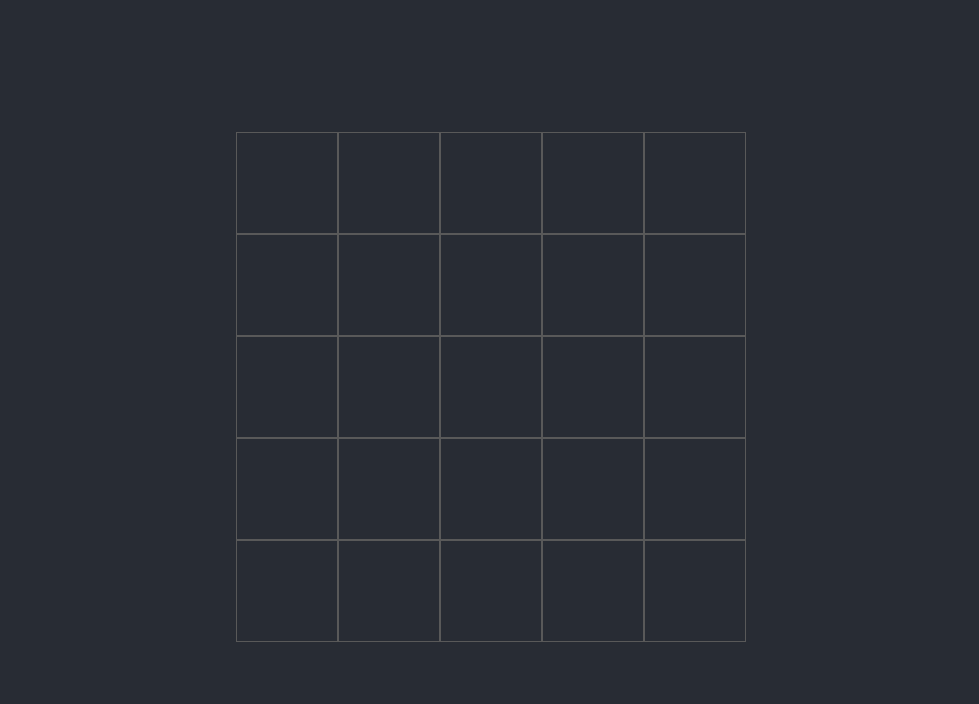
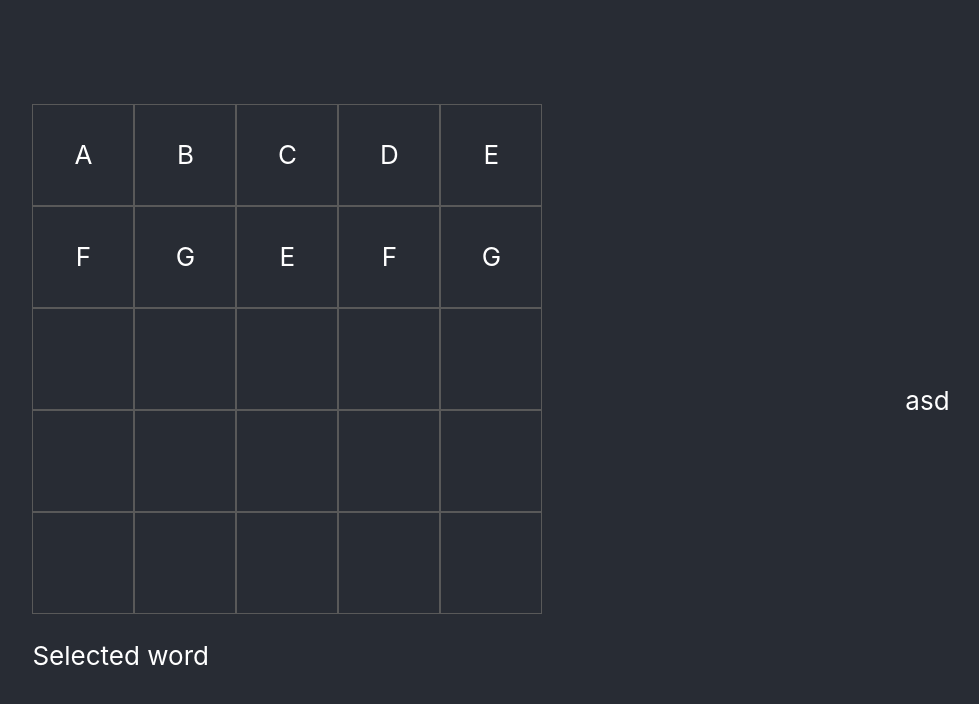
Before and after one commit to skochk/-WordLadderGame, a React (Create React App) app in the folder frontend/my-app/: page / in a window 1280 px wide. Shown: the top 704 px of the page, without its empty margins (149-1128 px from the left). Built offline with nearby package versions, Linux system fonts and the light colour scheme; no server answers.

Commit message:
input and word check

```diff
--- a/frontend/my-app/package.json
+++ b/frontend/my-app/package.json
@@ -10,6 +10,7 @@
     "@types/node": "^16.18.80",
     "@types/react": "^18.2.55",
     "@types/react-dom": "^18.2.19",
+    "axios": "^1.6.7",
     "react": "^18.2.0",
     "react-dom": "^18.2.0",
     "react-scripts": "5.0.1",
--- a/frontend/my-app/src/App.css
+++ b/frontend/my-app/src/App.css
@@ -25,6 +25,10 @@
   justify-content: center;
   font-size: calc(10px + 2vmin);
   color: white;
+  display: flex;
+  flex-direction: row;
+  justify-content: space-around;
+
 }
 
 .App-link {
--- a/frontend/my-app/src/App.tsx
+++ b/frontend/my-app/src/App.tsx
@@ -1,14 +1,18 @@
 import React, {useEffect, useState} from 'react';
 import './App.css';
-import Playboard from "./gamePage/playboard";
+import Playboard from "./gamePage/playboardComponent/playboard";
+import Score from "./gamePage/scoreComponent/score";
 
 
 interface FirstWordData {
   word: string
 }
 
+
 function App() {
   const [initialWord, setInitalWord] = useState<string>("");
+  const [newWordFromPlayer, setNewWordFromPlayer] = useState<string | null>(null);
+
 
   useEffect(()=>{
     const firstWordFetch = async ()=>{
@@ -28,9 +32,22 @@ function App() {
 
   },[]);
 
+  const handleNewWord = (word:string)=>{
+    console.log("handleNewWord", word);
+    setNewWordFromPlayer(word);
+  }
+
   return (
     <div className="App-header">
-      <Playboard firstWord={initialWord} gridSize={5}/>
+      <Playboard
+        firstWord={initialWord}
+        gridSize={5}
+        onCorrectWord={handleNewWord}
+      />
+      <Score
+
+      />
+
     </div>
   );
 }
--- /dev/null
+++ b/frontend/my-app/src/classes/gameClass.tsx
@@ -0,0 +1,5 @@
+
+
+
+
+export {}
--- /dev/null
+++ b/frontend/my-app/src/functions/apiRequests.tsx
@@ -0,0 +1,26 @@
+import axios from "axios";
+
+const url = "http://localhost:3001";
+
+
+type wordCheckResponse = {
+    result: boolean
+}
+
+const wordCheckOnExisting = async(word: string)=>{
+    try{
+        let response  = await axios.post(`http://localhost:3001/api/wordCheck`,
+            {
+                word: word
+            });
+            // console.log(response.data);
+        return response.data.result;
+    }catch(err){
+        console.log('axios err', err);
+        throw err;
+    }
+}
+
+export {
+    wordCheckOnExisting
+};
--- /dev/null
+++ b/frontend/my-app/src/functions/wordBuildFromArray.tsx
@@ -0,0 +1,9 @@
+
+
+const wordBuildFromArray = (gridArray: string[], wordArray: number[])=>{
+    let word = "";
+    wordArray.map(element => word+=gridArray[element]);
+    return word;
+}
+
+export { wordBuildFromArray };
--- a/frontend/my-app/src/gamePage/boardCell/cell.tsx
+++ b/frontend/my-app/src/gamePage/playboardComponent/boardCell/cell.tsx
@@ -1,7 +1,7 @@
 import React, {useEffect, useState} from 'react';
-import '../../App.css';
+import '../../../App.css';
 
-export default function({
+export default function Cell({
     letter,
     isSelected,
     onMouseDown,
--- a/frontend/my-app/src/gamePage/playboard.tsx
+++ b/frontend/my-app/src/gamePage/playboardComponent/playboard.tsx
@@ -1,19 +1,34 @@
 import React, {useEffect, useState} from 'react';
-import '../App.css';
+import '../../App.css';
 import Cell from "./boardCell/cell";
-import cell from './boardCell/cell';
+import { wordBuildFromArray } from '../../functions/wordBuildFromArray';
+import { wordCheckOnExisting } from "../../functions/apiRequests";
+
 
 export default function Playboard({
     firstWord,
-    gridSize
+    gridSize,
+    onCorrectWord
 }:{
     firstWord: string,
-    gridSize: number
+    gridSize: number,
+    onCorrectWord: (word: string) => void;
 }){
 
     const [wordsGrid, setWordsGrid] = useState<string[]>(
         Array.from({length:gridSize*gridSize}).map((el)=> "")
     )
+    wordsGrid[0] = "A"
+    wordsGrid[1] = "B"
+    wordsGrid[2] = "C"
+    wordsGrid[3] = "D"
+    wordsGrid[4] = "E"
+    wordsGrid[5] = "F"
+    wordsGrid[6] = "G"
+    wordsGrid[7] = "E"
+    wordsGrid[8] = "F"
+    wordsGrid[9] = "G"
+
     const [waitingInputCellFromUser, setWaitingInputCellFromUser] = useState<number | null>(null);
     const [lastInput, setLastInput] = useState<number | null>(null); // need this in case if user want to change entered letter or change cell
     const [isWordSelecting, setIsWordSelecting] = useState<boolean>(false);
@@ -24,13 +39,13 @@ export default function Playboard({
     const startIndex = (gridSize * gridSize - gridSize)/2;
     let wordsGridWithFirstWord = wordsGrid;
     for(let i = 0; i<firstWord.length; i++){
-        wordsGridWithFirstWord[i+startIndex] = firstWord[i]; // why this changed state?
+        wordsGridWithFirstWord[i+startIndex] = firstWord[i].toUpperCase(); // why this changed state?
     }
+
     // setWordsGrid(wordsGridWithFirstWord); // max rerenders call
 
 
     const handleKeyDown = (event: React.KeyboardEvent<HTMLImageElement>) => {
-        console.log('sevent', event)
         if (waitingInputCellFromUser !== null && /^[a-zA-Z]$/.test(event.key)) {
             const updatedWordsGrid = [...wordsGrid];
             if(lastInput) updatedWordsGrid[lastInput] = "";
@@ -41,9 +56,7 @@ export default function Playboard({
         }
     };
 
-
     const onMouseDownHandler = (cellIndex: number) =>{
-        // console.log("cellindex",cellIndex, 'lastInput index:', lastInput);
         if(wordsGrid[cellIndex] == "" || cellIndex == lastInput){
             setWaitingInputCellFromUser(cellIndex);
             setSelectedWordFromUser([]);
@@ -58,11 +71,51 @@ export default function Playboard({
     }
 
     const mouseOnCellEnter = (cellIndex: number)=>{
-        // console.log("mouseOnCellEnter", cellIndex, "isWordSelecting",isWordSelecting, "lastInput",lastInput);
-        if(isWordSelecting && wordsGrid[cellIndex] !== ""){
+
+        if(isWordSelecting && wordsGrid[cellIndex] !== "" && !selectedWordFromUser.includes(cellIndex)){
             setSelectedWordFromUser([...selectedWordFromUser,cellIndex])
         }
+        if(wordsGrid[cellIndex] == "" || selectedWordFromUser.includes(cellIndex)){
+            // setIsWordSelecting(false);
+        }
+
+        if(selectedWordFromUser[selectedWordFromUser.length -1] == cellIndex){
+            console.log('Deleted last element')
+            setSelectedWordFromUser(selectedWordFromUser.splice(-1))
+        }
+
+        console.log(selectedWordFromUser, "selectedWordFromUser", cellIndex, "cellIndex")
     }
+
+    useEffect(() => {
+        const checkWord = async () => {
+            const word = wordBuildFromArray(wordsGrid, selectedWordFromUser);
+            const result = await wordCheckOnExisting(word);
+            if (result) {
+                console.log("Correct word:", word);
+                onCorrectWord(word);
+            } else {
+                setIsWordSelecting(false);
+                console.log("word not exist!")
+                let wordsGridRemovedLastInput = [...wordsGrid];
+                if(lastInput) wordsGridRemovedLastInput[lastInput] = ''; // ?? if writed only because of lastInput type null capability
+                setWordsGrid(wordsGridRemovedLastInput)
+            }
+        };
+
+        if (!isWordSelecting && selectedWordFromUser.length && lastInput && selectedWordFromUser.includes(lastInput)) {
+            checkWord();
+            setIsWordSelecting(false);
+            setSelectedWordFromUser([]);
+        }
+        if(lastInput && !selectedWordFromUser.includes(lastInput) && !isWordSelecting){
+            //make alert that new letter wasnt used
+            console.log('New letter was not used!');
+            setIsWordSelecting(false);
+            setSelectedWordFromUser([]);
+        }
+    }, [isWordSelecting]);
+
 
     return <div>
         <div
@@ -84,6 +137,6 @@ export default function Playboard({
                 />
             ))}
         </div>
-        <p>{selectedWordFromUser}</p>
+        <p>Selected word {wordBuildFromArray(wordsGrid, selectedWordFromUser)}</p>
     </div>
 }
--- /dev/null
+++ b/frontend/my-app/src/gamePage/scoreComponent/score.tsx
@@ -0,0 +1,7 @@
+import React from "react";
+
+export default function Score(){
+    return <div>
+        asd
+    </div>
+}
```
Also changed, not shown: 1 other file (tests, documents, lock files or other folders).
